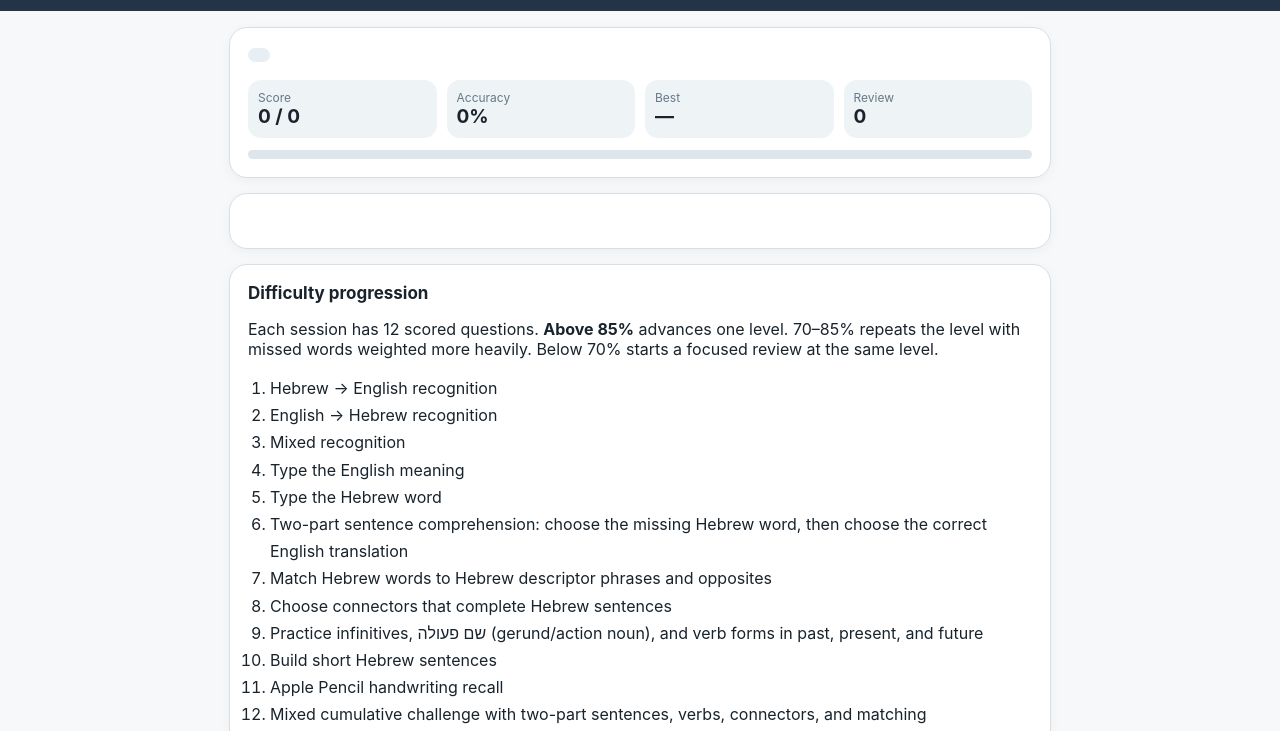
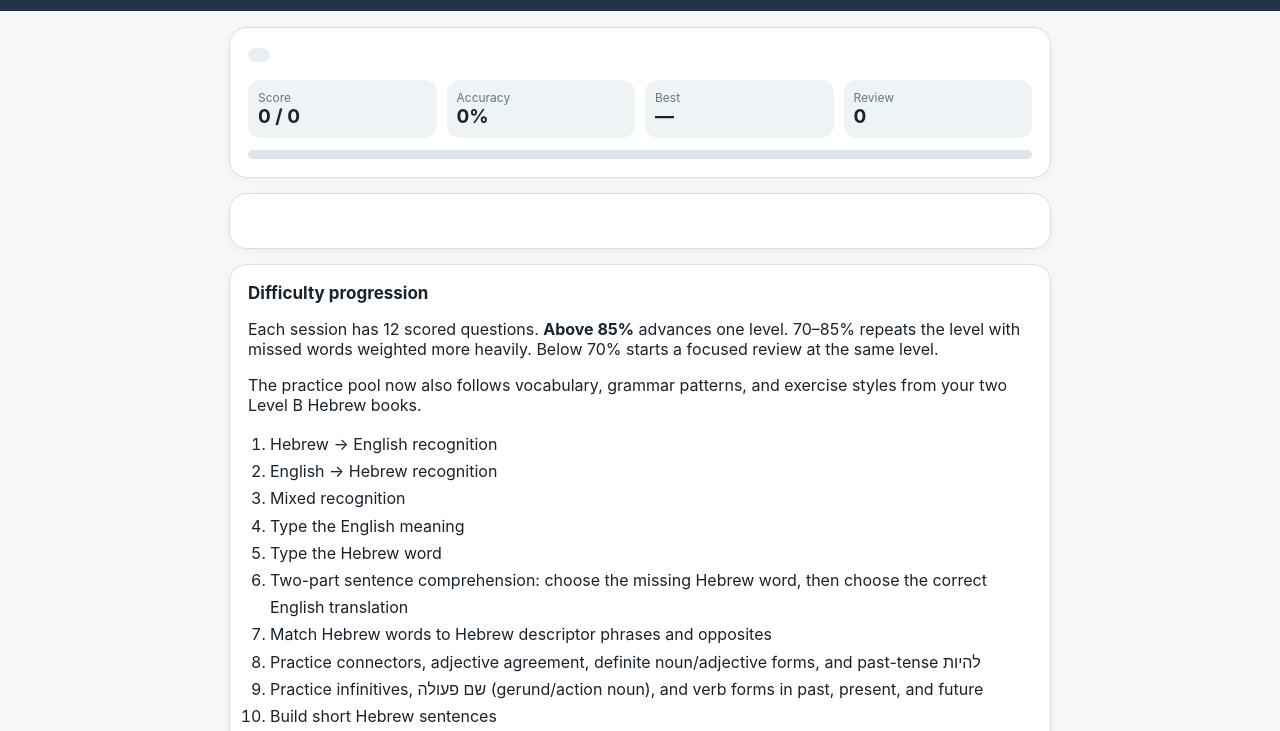
Before and after one commit to cjwood19-code/Hebrew-study, a plain HTML site: page index.html in a window 1280 px wide. Shown: the part 69-800 px from the top of the page. Drawn offline with Linux system fonts and the light colour scheme.

Commit message:
Describe expanded Level B practice

```diff
--- a/index.html
+++ b/index.html
@@ -76,7 +76,7 @@
 
   <section class="card">
     <h2>Difficulty progression</h2>
-    <p>Each session has 12 scored questions. <strong>Above 85%</strong> advances one level. 70–85% repeats the level with missed words weighted more heavily. Below 70% starts a focused review at the same level.</p>
+    <p>Each session has 12 scored questions. <strong>Above 85%</strong> advances one level. 70–85% repeats the level with missed words weighted more heavily. Below 70% starts a focused review at the same level.</p><p>The practice pool now also follows vocabulary, grammar patterns, and exercise styles from your two Level B Hebrew books.</p>
     <ol class="levels">
       <li>Hebrew → English recognition</li>
       <li>English → Hebrew recognition</li>
@@ -85,11 +85,11 @@
       <li>Type the Hebrew word</li>
       <li>Two-part sentence comprehension: choose the missing Hebrew word, then choose the correct English translation</li>
       <li>Match Hebrew words to Hebrew descriptor phrases and opposites</li>
-      <li>Choose connectors that complete Hebrew sentences</li>
+      <li>Practice connectors, adjective agreement, definite noun/adjective forms, and past-tense להיות</li>
       <li>Practice infinitives, שם פעולה (gerund/action noun), and verb forms in past, present, and future</li>
       <li>Build short Hebrew sentences</li>
       <li>Apple Pencil handwriting recall</li>
-      <li>Mixed cumulative challenge with two-part sentences, verbs, connectors, and matching</li>
+      <li>Mixed cumulative challenge with two-part sentences, verbs, grammar, connectors, and matching</li>
     </ol>
   </section>
 
```
